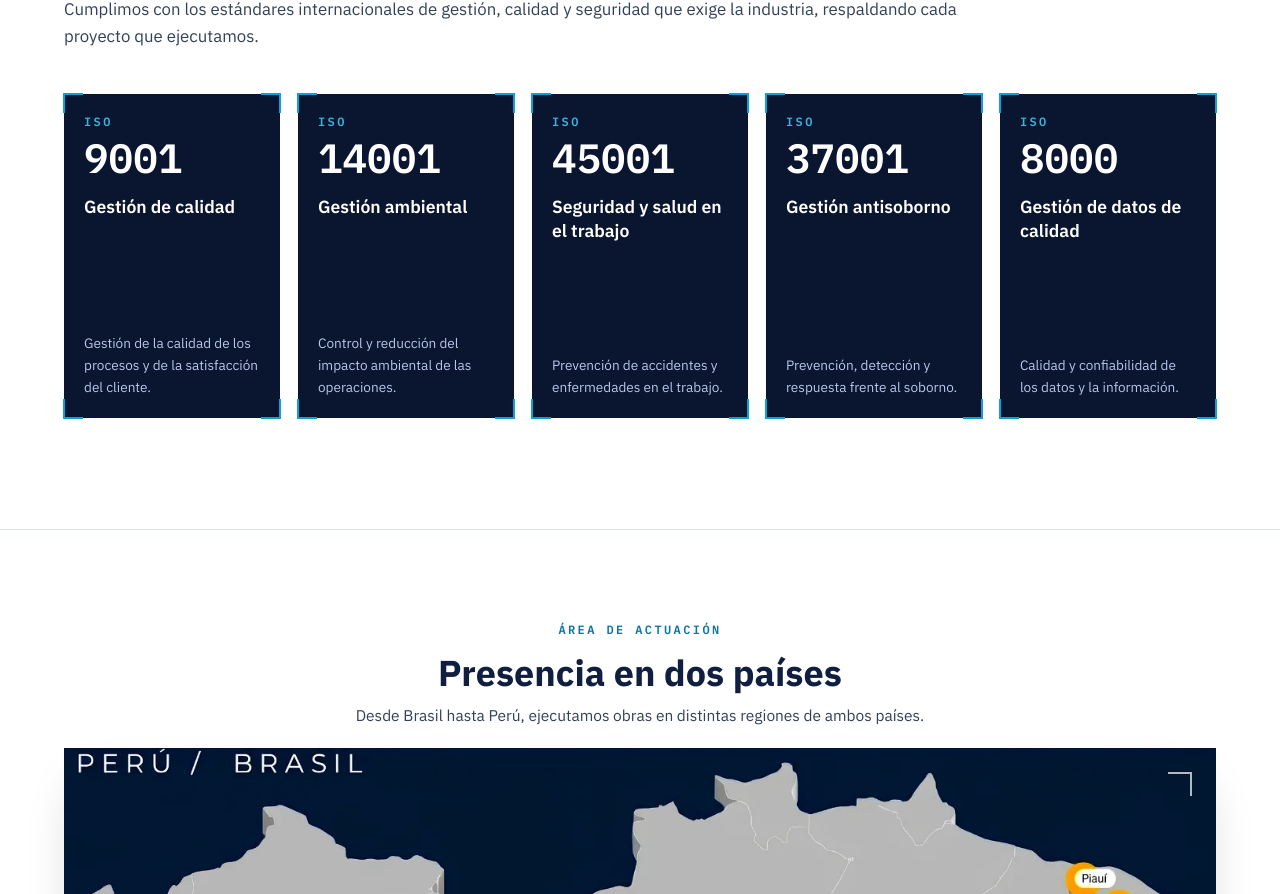
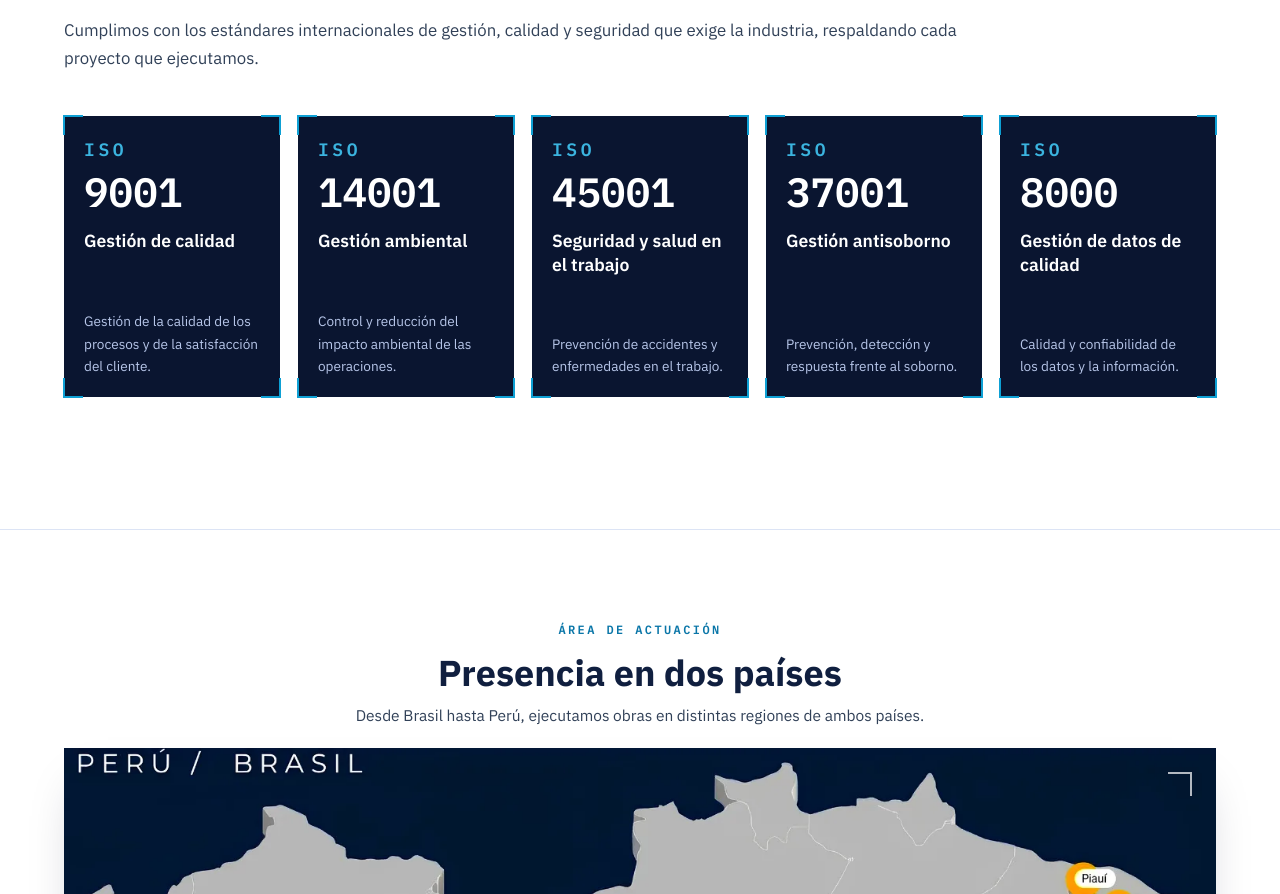
Before and after one commit to jhefferson-guerrero/cbs-web, a React (Vite) app: page / in a window 1280 px wide. Shown: the part 2011-2905 px from the top of the page. Built offline with nearby package versions, Linux system fonts and the light colour scheme; no server answers.

Commit message:
Certificaciones: tarjetas un poco mas bajas y letra de ISO mas grande

```diff
--- a/src/components/sections/Certificaciones.tsx
+++ b/src/components/sections/Certificaciones.tsx
@@ -41,7 +41,7 @@ export function Certificaciones() {
                 className={cn(
                   'relative flex flex-col justify-between gap-10 bg-navy-950 p-6 lg:gap-4 lg:p-[clamp(1.25rem,2.4vh,2rem)]',
                   i < 3 ? 'md:col-span-2' : 'md:col-span-3',
-                  'lg:col-span-1 lg:min-h-[calc((100cqw-4*var(--cert-gap))/5*1.5)]',
+                  'lg:col-span-1 lg:min-h-[calc((100cqw-4*var(--cert-gap))/5*1.3)]',
                 )}
               >
                 <span aria-hidden="true" className="absolute -left-px -top-px h-5 w-5 border-l-2 border-t-2 border-cyan-500" />
@@ -50,7 +50,7 @@ export function Certificaciones() {
                 <span aria-hidden="true" className="absolute -bottom-px -right-px h-5 w-5 border-b-2 border-r-2 border-cyan-500" />
 
                 <div>
-                  <p className="font-mono text-xs font-semibold uppercase tracking-[0.2em] text-cyan-400 2xl:text-sm">ISO</p>
+                  <p className="font-mono text-base font-semibold uppercase tracking-[0.2em] text-cyan-400 lg:text-lg 2xl:text-xl">ISO</p>
                   <p className="mt-2 font-mono text-5xl font-bold tabular-nums leading-none text-white lg:text-[clamp(1.75rem,3.2vw,4.25rem)]">
                     {cert.number}
                   </p>
```
